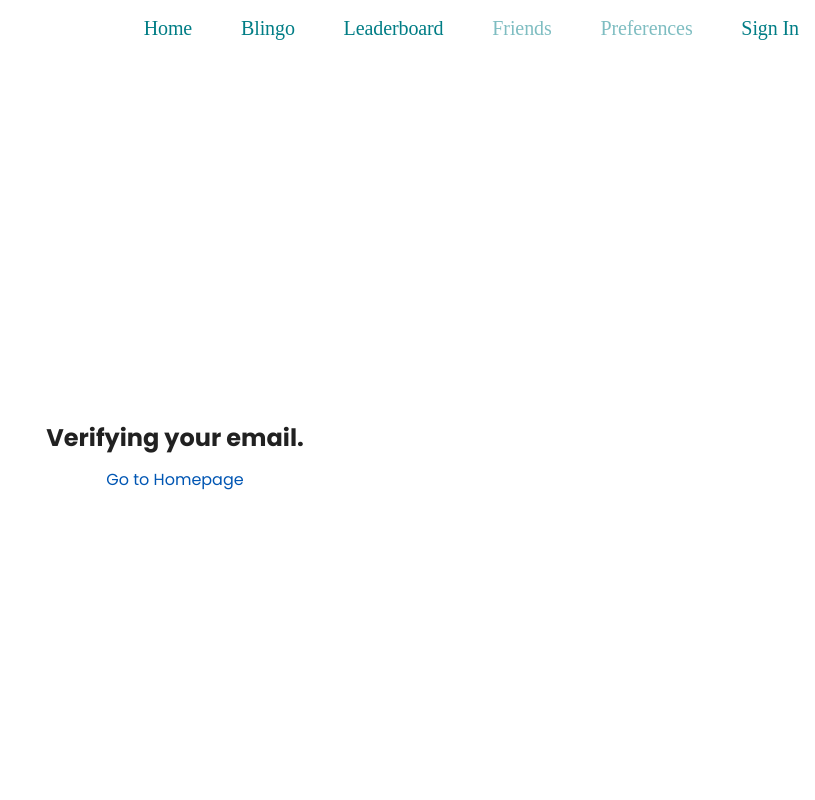
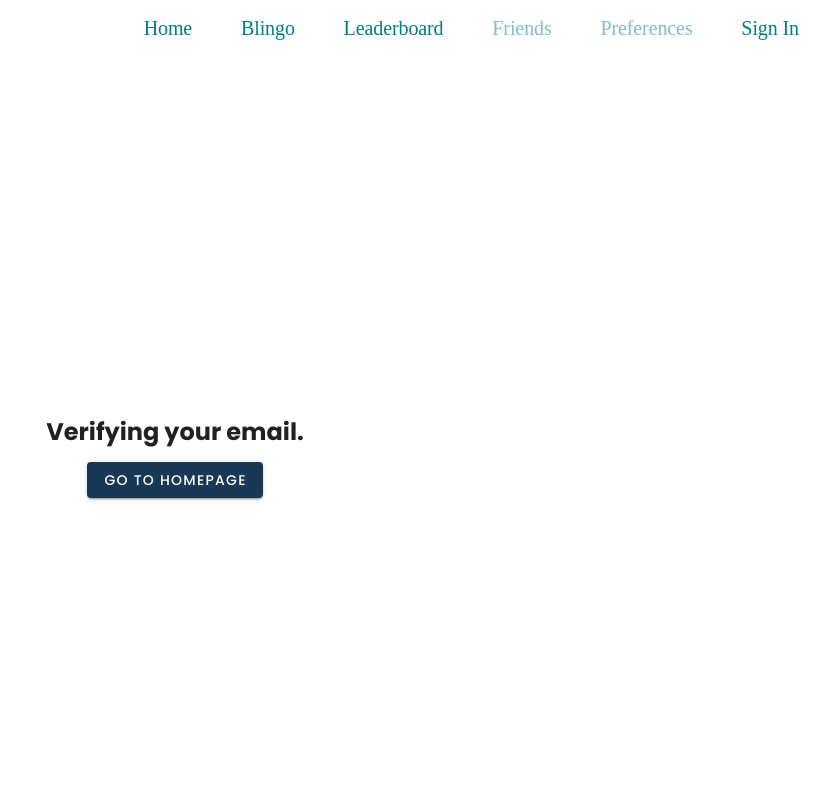
Before and after one commit to codersforcauses/bluecrew, a Vue app in the folder client/: page /verify-email in a window 1280 px wide. Shown: the top 800 px of the page, without its empty margins (465-1280 px from the left). Built offline with nearby package versions, Linux system fonts and the light colour scheme; no server answers; the HTML template or start-up script is replaced by a standard one; a web font is replaced by a local one.

Commit message:
changing <a> to button, trailing slash, router

```diff
--- a/client/src/router/index.ts
+++ b/client/src/router/index.ts
@@ -75,11 +75,13 @@ const router = createRouter({
       path: '/forgot-password',
       name: 'forgotPassword',
       component: ForgotPasswordView,
+      props: (route) => ({ token: route.query.token, uid: route.query.uid64 }),
     },
     {
       path: '/verify-email',
+      name: 'verifyEmail',
       component: EmailVerificationView,
-      props: (route) => ({ token: route.query.token }),
+      props: (route) => ({ token: route.query.token, uid: route.query.uid64 }),
     },
   ],
 })
--- a/client/src/views/EmailVerificationView.vue
+++ b/client/src/views/EmailVerificationView.vue
@@ -4,7 +4,6 @@ import axios from 'axios'
 import { useMessageStore } from '@/stores/message'
 import { useRouter } from 'vue-router'
 
-// use defineProps to receive the token from the router
 const props = defineProps<{ token?: string }>()
 const messageStore = useMessageStore()
 const router = useRouter()
@@ -20,7 +19,7 @@ onMounted(async () => {
   }
 
   try {
-    await axios.post('/api/verify-email', {
+    await axios.post('/api/verify-email/', {
       token: props.token,
     })
     messageStore.showMessage('Success', 'Email verified successfully', 'success')
@@ -32,9 +31,11 @@ onMounted(async () => {
 </script>
 
 <template>
-  <div class="d-flex justify-center align-center full-screen flex-column">
+   <div class="d-flex justify-center align-center full-screen flex-column">
     <h2>Verifying your email.</h2>
-    <a @click="goToHomePage" class="mt-3 homepage-link">Go to Homepage</a>
+    <v-btn class="mt-3" color="primaryBlue" @click="goToHomePage">
+      Go to Homepage
+    </v-btn>
   </div>
 </template>
 
@@ -42,14 +43,4 @@ onMounted(async () => {
 .full-screen {
   height: 100vh;
 }
-
-.homepage-link {
-  text-decoration: none;
-  color: #0056b3;
-}
-
-.homepage-link:hover {
-  text-decoration: underline;
-  color: #0056b3;
-}
 </style>
--- a/client/src/views/ForgotPasswordView.vue
+++ b/client/src/views/ForgotPasswordView.vue
@@ -3,7 +3,7 @@ import { defineProps, ref } from 'vue'
 import { useMessageStore } from '@/stores/message'
 import axios from 'axios'
 
-const props = defineProps<{ token?: string }>() // receive token as a prop
+const props = defineProps<{ token?: string }>()
 const messageStore = useMessageStore()
 const password = ref('')
 const confirmPassword = ref('')
@@ -15,8 +15,8 @@ const resetPassword = async () => {
   }
 
   try {
-    await axios.post('/api/reset-password', {
-      token: props.token, // using the prop instead of useRoute
+    await axios.post('/api/reset-password/', {
+      token: props.token,
       password: password.value,
     })
     messageStore.showMessage('Success', 'Password has been reset', 'success')
@@ -42,6 +42,7 @@ const resetPassword = async () => {
           type="password"
           placeholder="Enter new password"
           required
+          variant="outlined"
         />
       </div>
 
@@ -55,6 +56,7 @@ const resetPassword = async () => {
           type="password"
           placeholder="Confirm new password"
           required
+          variant="outlined"
         />
       </div>
 
```
